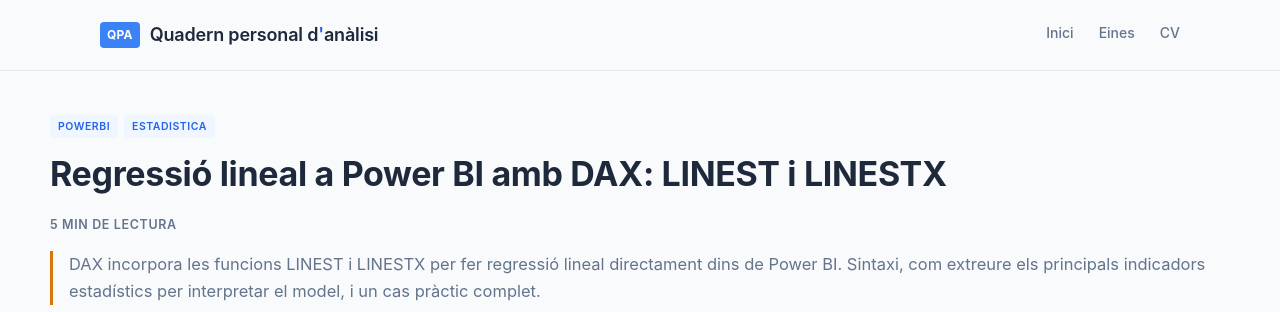
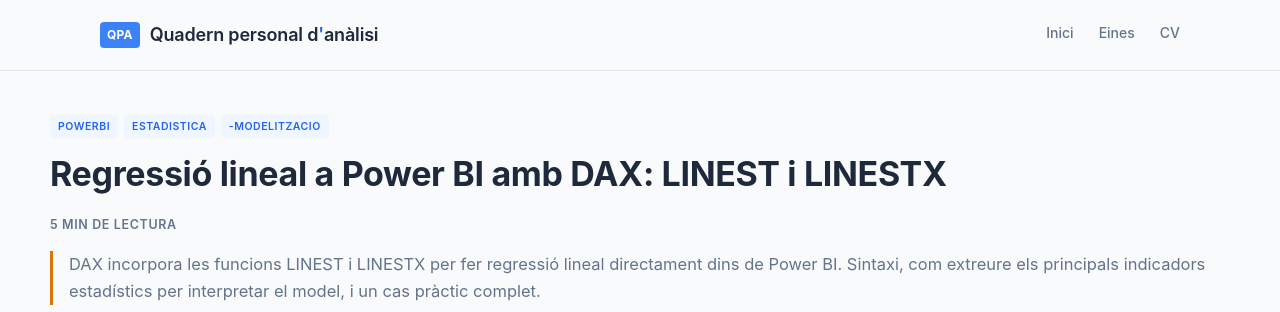
Before and after one commit to alberthr/alberthr.github.io, a Jekyll site: the page built from _posts/2024-10-27-regressio-lineal-power-bi.md, in a window 1280 px wide and 900 px high. Shown: the top 312 px of the window. Built offline with Jekyll 4.4.1, drawn with Linux system fonts in a browser that asks for light colours; comment, search, counter and statistics services are not loaded.

Commit message:
Update 2024-10-27-regressio-lineal-power-bi.md

```diff
--- a/_posts/2024-10-27-regressio-lineal-power-bi.md
+++ b/_posts/2024-10-27-regressio-lineal-power-bi.md
@@ -4,6 +4,7 @@
 tags:
   - powerbi
   - estadistica
+  - -modelitzacio
 excerpt: "DAX incorpora les funcions LINEST i LINESTX per fer regressió lineal directament dins de Power BI. Sintaxi, com extreure els principals indicadors estadístics per interpretar el model, i un cas pràctic complet."
 ---
 
```
